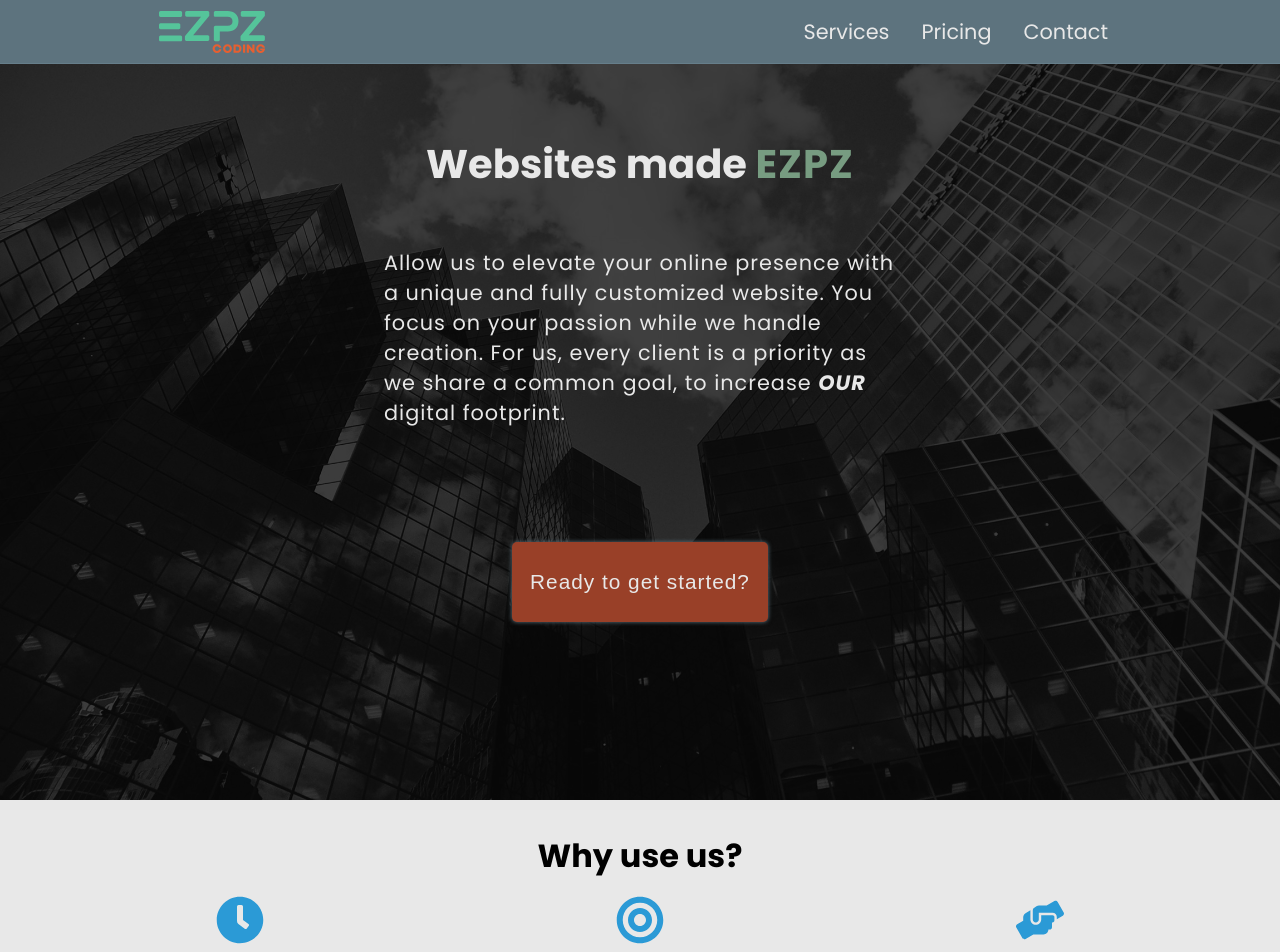
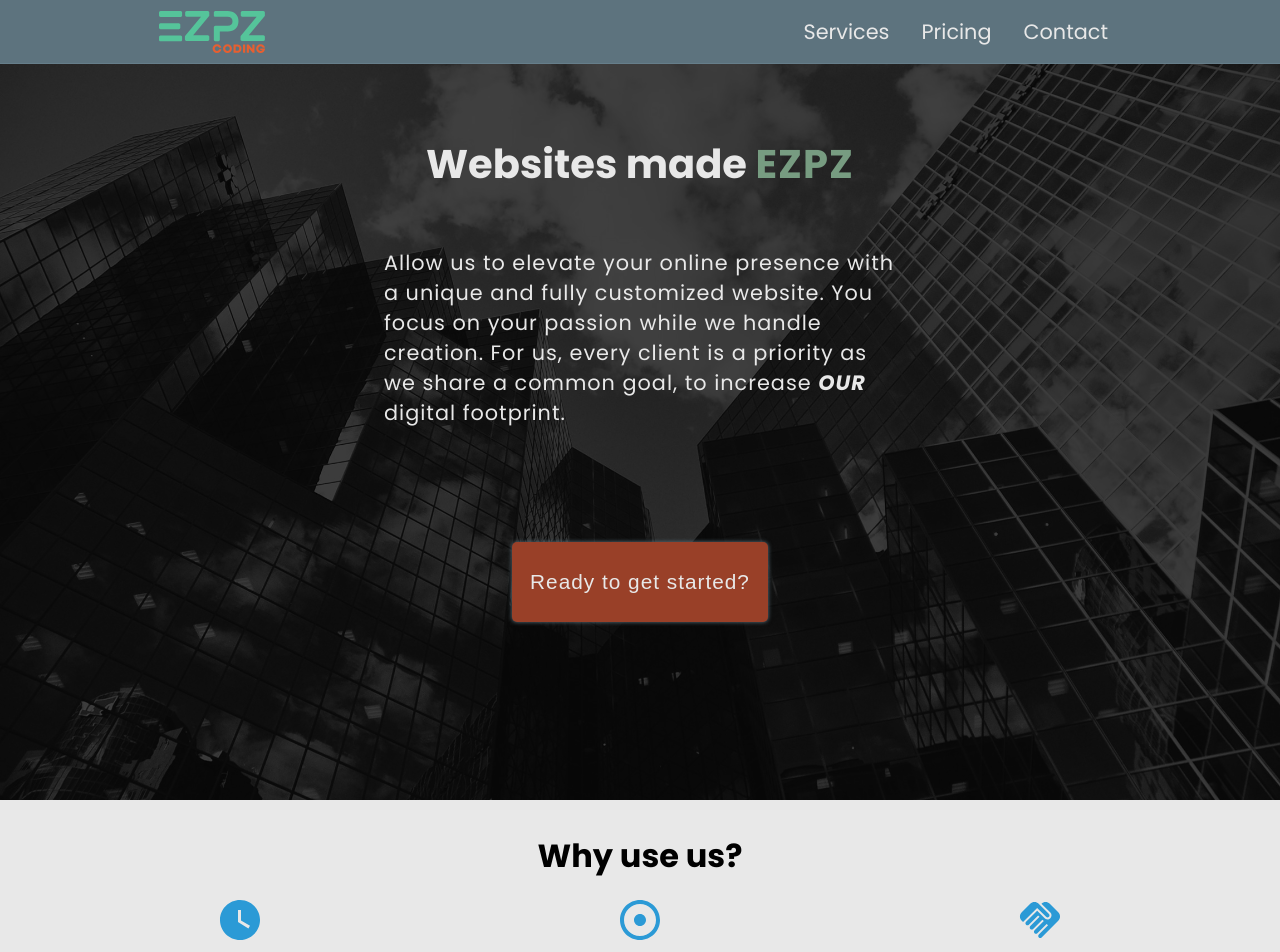
Before and after one commit to pixelverse-studios/pixelverse-studios-ui, a Next.js app: page / in a window 1280 px wide. Shown: the top 952 px of the page. Built offline with nearby package versions, Linux system fonts and the light colour scheme.

Commit message:
removed react-icons

```diff
--- a/components/banner/index.tsx
+++ b/components/banner/index.tsx
@@ -1,7 +1,6 @@
 import { useEffect, useState } from 'react'
 import { useDispatch, useSelector } from 'react-redux'
-import { BiBadgeCheck } from 'react-icons/bi'
-import { MdErrorOutline, MdClose } from 'react-icons/md'
+import { Verified, ErrorOutline, Close } from '@mui/icons-material'
 
 import { hideBanner } from '../../lib/redux/slices/banner'
 import styles from './Banner.module.scss'
@@ -34,9 +33,9 @@ const Banner = () => {
     const renderIcon = () => {
         switch (banner.type) {
             case 'Errors':
-                return <MdErrorOutline className={styles.statusIcon} />
+                return <ErrorOutline className={styles.statusIcon} />
             default:
-                return <BiBadgeCheck className={styles.statusIcon} />
+                return <Verified className={styles.statusIcon} />
         }
     }
 
@@ -49,7 +48,7 @@ const Banner = () => {
                 <div className={styles.bannerContent}>
                     {renderIcon()}
                     {banner.message}
-                    <MdClose
+                    <Close
                         className={styles.closeIcon}
                         onClick={onCloseClick}
                     />
--- a/components/footer/index.tsx
+++ b/components/footer/index.tsx
@@ -1,5 +1,4 @@
 import { format } from 'date-fns'
-import { FcLike } from 'react-icons/fc'
 
 import styles from './Footer.module.scss'
 
--- a/components/nav/routes.ts
+++ b/components/nav/routes.ts
@@ -1,5 +1,3 @@
-import { MdDashboard } from 'react-icons/md'
-
 export const routes = [
     {
         path: 'services',
--- a/components/scrollToTop/index.tsx
+++ b/components/scrollToTop/index.tsx
@@ -1,5 +1,5 @@
 import { useEffect, useState } from 'react'
-import { FaArrowAltCircleUp } from 'react-icons/fa'
+import { ArrowCircleUp } from '@mui/icons-material'
 import { Tooltip } from '@mui/material'
 
 import styles from './ScrollToTop.module.scss'
@@ -31,7 +31,7 @@ const ScrollToTop = () => {
     return (
         <Tooltip arrow placement="left" title="Take me up!">
             <div className={styles.ScrollToTop}>
-                <FaArrowAltCircleUp onClick={goToTop} />
+                <ArrowCircleUp onClick={goToTop} />
             </div>
         </Tooltip>
     )
--- a/components/views/landing/MeetTheTeam.tsx
+++ b/components/views/landing/MeetTheTeam.tsx
@@ -1,5 +1,3 @@
-import { FaUserCircle } from 'react-icons/fa'
-
 import samisHeadshot from '../../../assets/sami-headshot.jpeg'
 import philsHeadshot from '../../../assets/phil-headshot.jpg'
 import kevinsHeadshot from '../../../assets/kevin-headshot.jpeg'
--- a/components/views/landing/WhyUs.tsx
+++ b/components/views/landing/WhyUs.tsx
@@ -1,6 +1,4 @@
-import { FaHandsHelping, FaBullseye, FaClock } from 'react-icons/fa'
-import { Tooltip } from '@mui/material'
-
+import { Handshake, ModeStandby, WatchLater } from '@mui/icons-material'
 import styles from './Landing.module.scss'
 
 const WhyUs = () => {
@@ -9,7 +7,7 @@ const WhyUs = () => {
             <h2>Why use us?</h2>
             <div className={styles.reasonsList}>
                 <div className={styles.reason}>
-                    <FaClock />
+                    <WatchLater />
                     <span className={styles.primary}>Efficient</span>
                     <span className={styles.secondary}>
                         Your timeline is our schedule. We work fast and
@@ -18,7 +16,7 @@ const WhyUs = () => {
                     </span>
                 </div>
                 <div className={styles.reason}>
-                    <FaBullseye />
+                    <ModeStandby />
                     <span className={styles.primary}>Accurate</span>
                     <span className={styles.secondary}>
                         Attention to detail is key. You can trust us to provide
@@ -27,7 +25,7 @@ const WhyUs = () => {
                     </span>
                 </div>
                 <div className={styles.reason}>
-                    <FaHandsHelping />
+                    <Handshake />
                     <span className={styles.primary}>Committed</span>
                     <span className={styles.secondary}>
                         We're committed to getting the job done. You will be our
--- a/package.json
+++ b/package.json
@@ -29,7 +29,6 @@
         "react-calendly": "^4.0.1",
         "react-datepicker": "^4.8.0",
         "react-dom": "18.2.0",
-        "react-icons": "^4.4.0",
         "react-redux": "^8.0.5",
         "sass": "^1.53.0"
     },
```
Also changed, not shown: components/form/fields/PasswordField/index.tsx (+4 -6 lines), components/nav/index.tsx (+3 -4 lines), components/views/dashboard/components/clients/overview/index.tsx (+0 -7 lines), 1 other file (tests, documents, lock files or other folders).
